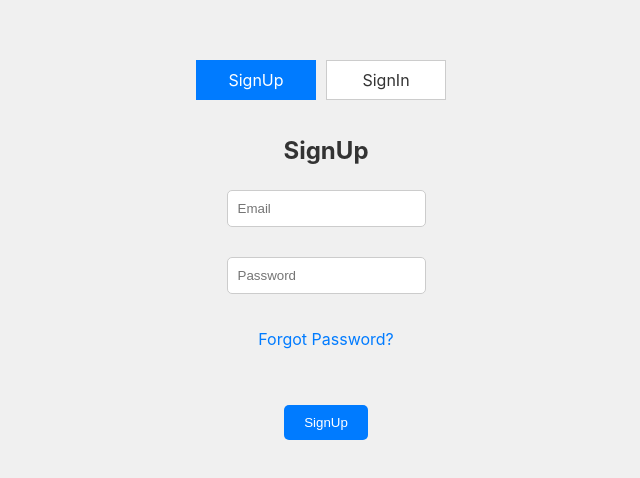
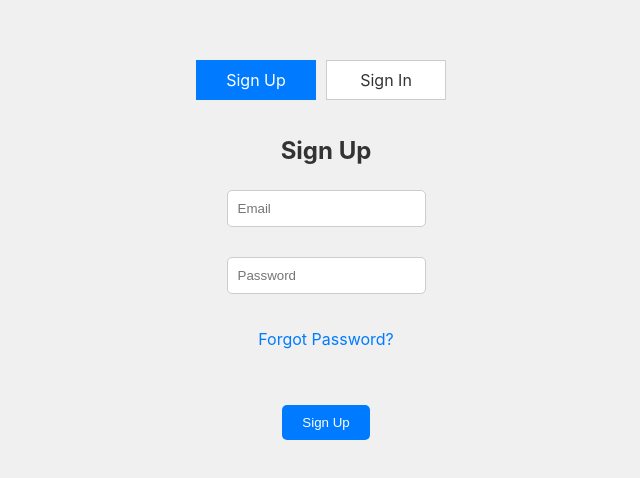
Before and after one commit to Samalu54123/Team-Tempo, a React (Create React App) app: page / in a window 1280 px wide. Shown: the part 150-628 px from the top of the page, without its empty margins (314-954 px from the left). Built offline with nearby package versions, Linux system fonts and the light colour scheme.

Commit message:
Added space between text signup and signin

```diff
--- a/src/PasswordLoginWithFirebase/RegisterAndLogin.js
+++ b/src/PasswordLoginWithFirebase/RegisterAndLogin.js
@@ -51,16 +51,16 @@ function RegisterAndLogin() {
           className={login == false ? "activeColor" : "pointer"}
           onClick={() => setLogin(false)}
         >
-          SignUp
+          Sign Up
         </div>
         <div
           className={login == true ? "activeColor" : "pointer"}
           onClick={() => setLogin(true)}
         >
-          SignIn
+          Sign In
         </div>
       </div>
-      <h1>{login ? "SignIn" : "SignUp"}</h1>
+      <h1>{login ? "Sign In" : "Sign Up"}</h1>
       <form onSubmit={(e) => handleSubmit(e, login ? "signin" : "signup")}>
         <input name="email" placeholder="Email" />
         <br />
@@ -68,7 +68,7 @@ function RegisterAndLogin() {
         <br />
         <p onClick={handleReset}>Forgot Password?</p>
         <br />
-        <button>{login ? "SignIn" : "SignUp"}</button>
+        <button>{login ? "Sign In" : "Sign Up"}</button>
       </form>
     </div>
   );
```
